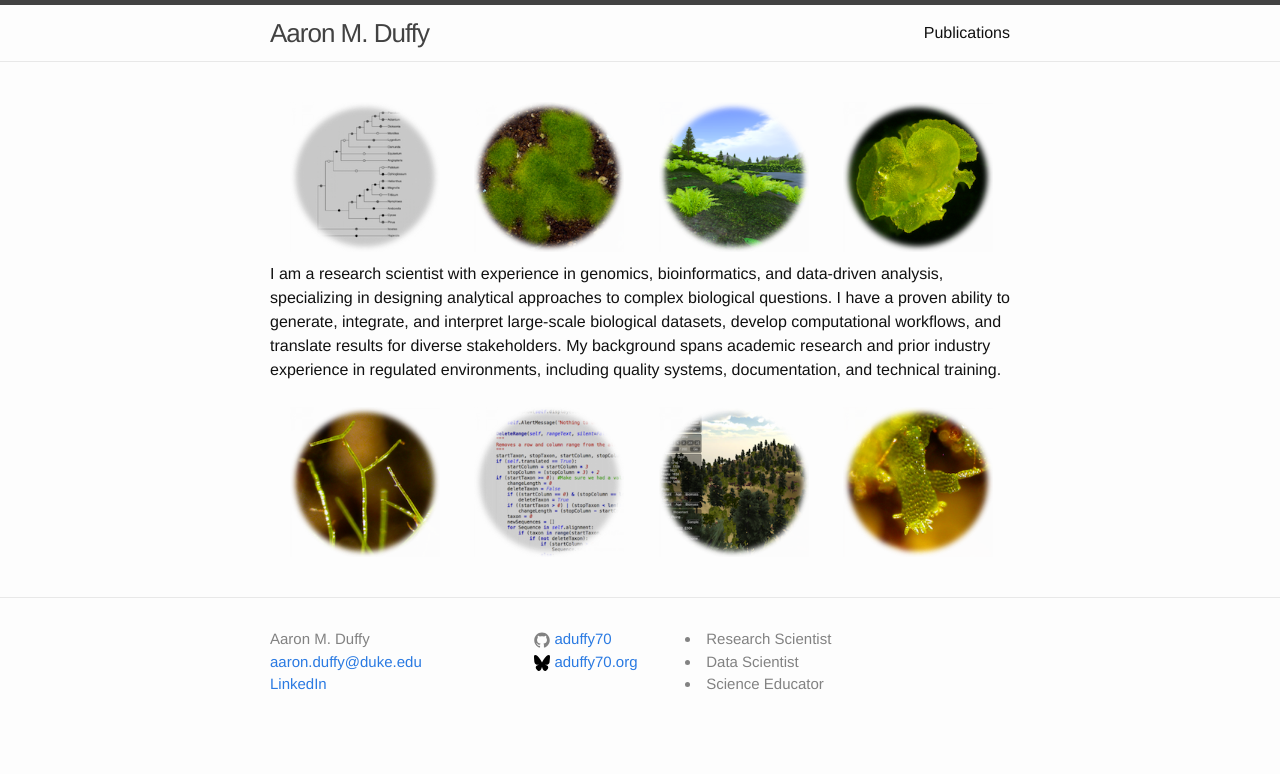
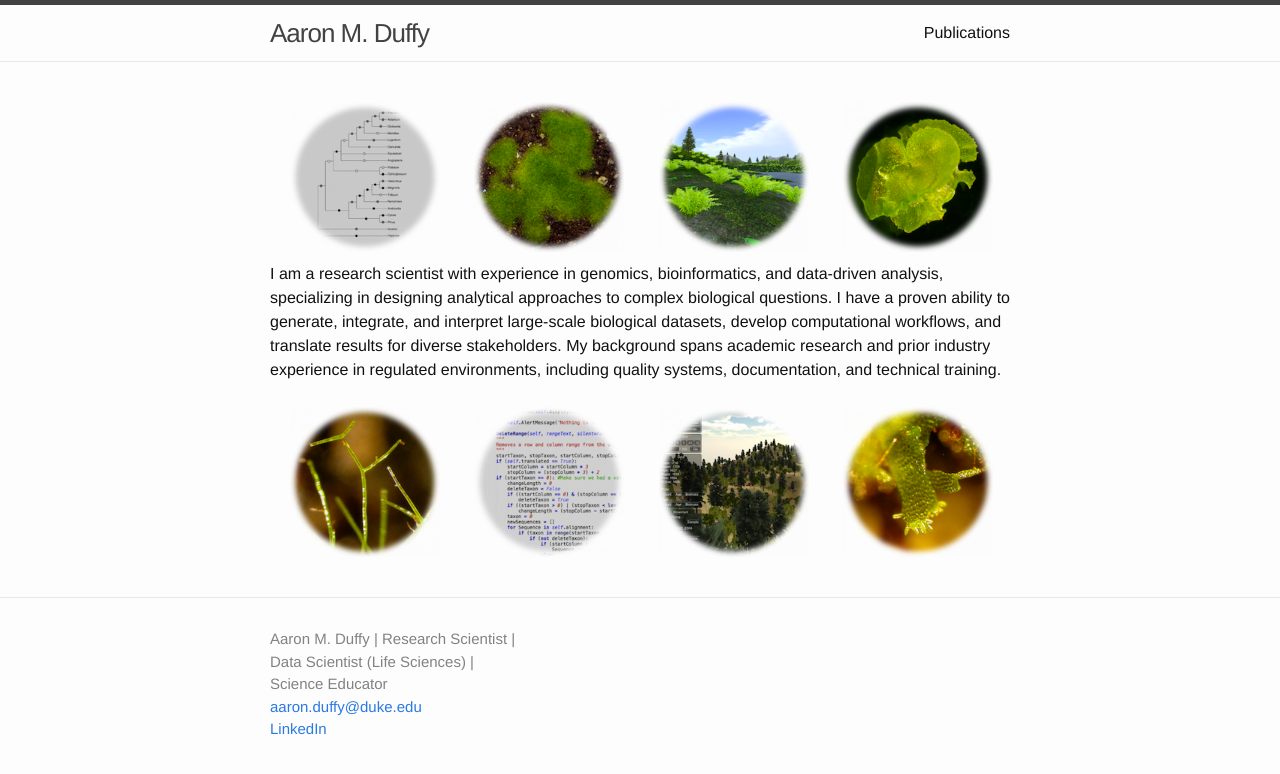
Before and after one commit to aduffy70/aduffy70.github.io, a Jekyll site: the page built from index.md, in a window 1280 px wide. Shown: the top 774 px of the page. Built offline with Jekyll 4.4.1, drawn with Linux system fonts in a browser that asks for light colours.

Commit message:
Update footer to remove obsolete social media and simplify layout

```diff
--- a/_includes/footer.html
+++ b/_includes/footer.html
@@ -5,32 +5,10 @@
     <div class="footer-col-wrapper">
       <div class="footer-col footer-col-1">
         <ul class="contact-list">
-          <li>{{ site.title }}</li>
+          <li>Aaron M. Duffy | Research Scientist | Data Scientist (Life Sciences) | Science Educator</li>
           <li><a href="mailto:{{ site.email }}">{{ site.email }}</a></li>
 		  <li><a href="http://linkedin.com/in/aaron-m-duffy/">LinkedIn</a></li>
         </ul>
-      </div>
-
-      <div class="footer-col footer-col-2">
-        <ul class="social-media-list">
-          {% if site.github_username %}
-          <li>
-            {% include icon-github.html username=site.github_username %}
-          </li>
-          {% endif %}
-
-          {% if site.twitter_username %}
-          <li>
-            {% include icon-twitter.html username=site.twitter_username %}
-          </li>
-          {% endif %}
-        </ul>
-      </div>
-
-      <div class="footer-col footer-col-3">
-        <li>Research Scientist</li>
-		<li>Data Scientist</li>
-		<li>Science Educator</li>
       </div>
     </div>
 
```
